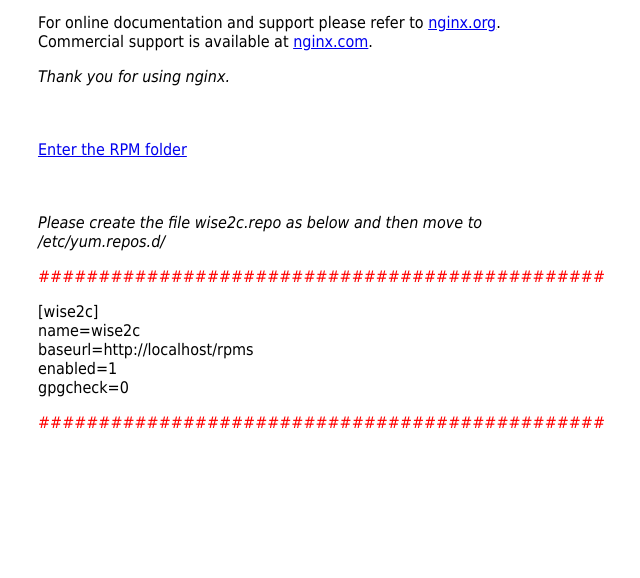
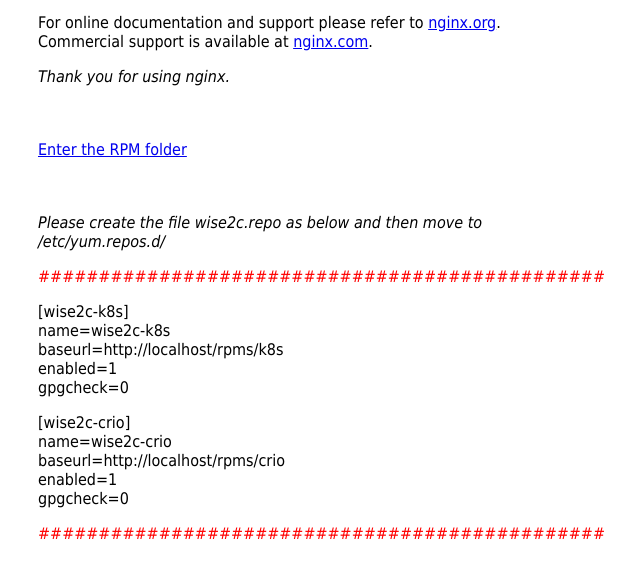
Before and after one commit to wise2c-devops/yum-repo, a plain HTML site: page index.html in a window 1280 px wide. Shown: the part 160-738 px from the top of the page, without its empty margins (322-962 px from the left). Drawn offline with Linux system fonts and the light colour scheme.

Commit message:
Add CRI-O packages and podman

```diff
--- a/index.html
+++ b/index.html
@@ -37,9 +37,15 @@ Commercial support is available at
   var comment = "###############################################";
   document.write(comment.fontcolor("Red"));
   document.write("<pm><em></em></p>");
-  document.write("[wise2c]"+"<br>");
-  document.write("name=wise2c"+"<br>");
-  document.write("baseurl=http://"+(ip)+"/rpms"+"<br>");
+  document.write("[wise2c-k8s]"+"<br>");
+  document.write("name=wise2c-k8s"+"<br>");
+  document.write("baseurl=http://"+(ip)+"/rpms/k8s"+"<br>");
+  document.write("enabled=1"+"<br>");
+  document.write("gpgcheck=0"+"<br>");
+  document.write("<pm><em></em></p>");
+  document.write("[wise2c-crio]"+"<br>");
+  document.write("name=wise2c-crio"+"<br>");
+  document.write("baseurl=http://"+(ip)+"/rpms/crio"+"<br>");
   document.write("enabled=1"+"<br>");
   document.write("gpgcheck=0"+"<br>");
   document.write("<pm><em></em></p>");
```
